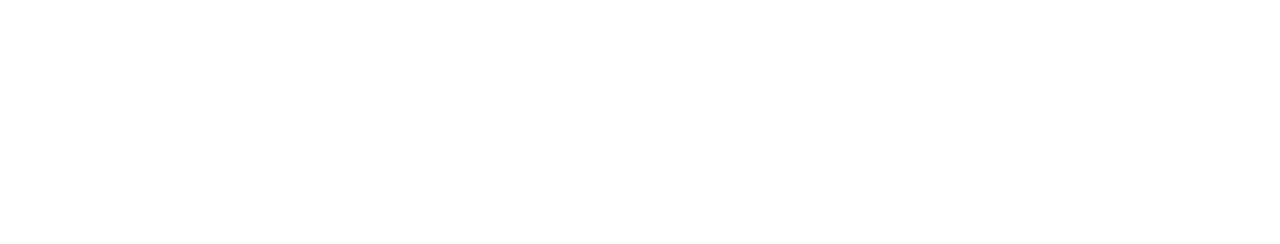
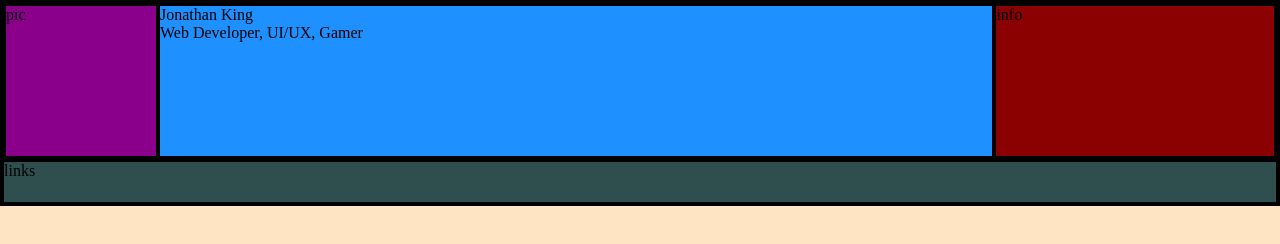
Before and after one commit to jonpking/portfolio_december2019, a plain HTML site: page index.html in a window 1280 px wide. Drawn offline with Linux system fonts and the light colour scheme.

Commit message:
set up basic layout and css for header

```diff
--- a/assets/css/style.css
+++ b/assets/css/style.css
@@ -0,0 +1,51 @@
+* {
+    padding: 0;
+    margin: 0;
+}
+
+body {
+    background-color: bisque;
+}
+
+.header {
+    display: flex;
+    flex-direction: column;
+    border: solid black 2px;
+    background-color: darkgoldenrod;
+}
+
+.personalDetailsWrapper {
+    flex-grow: 2;
+    display: flex;
+    flex-direction: row;
+    border: solid black 2px;
+    background-color: chocolate;
+}
+
+
+.personalPicture {
+    /* flex-grow: 1; */
+    border: solid black 2px;
+    background-color: darkmagenta;
+    height: 150px;
+    width: 150px;
+}
+
+.nameTextWrapper {
+    flex-grow: 5;
+    border: solid black 2px;
+    background-color: dodgerblue;
+}
+
+.personalInfo {
+    flex-grow: 2;
+    border: solid black 2px;
+    background-color: darkred;
+}
+
+.personalLinks {
+    flex-grow: 1;
+    border: solid black 2px;
+    background-color: darkslategrey;
+    height: 40px;
+}
--- a/index.html
+++ b/index.html
@@ -10,7 +10,27 @@
 </head>
 
 <body>
-
+    <div class="header">
+        <div class="personalDetailsWrapper">
+            <div class="personalPicture">
+                pic
+            </div>
+            <div class="nameTextWrapper">
+                <div class="nameText">
+                    Jonathan King
+                </div>
+                <div class="nameSubText">
+                    Web Developer, UI/UX, Gamer
+                </div>
+            </div>
+            <div class="personalInfo">
+                info
+            </div>
+        </div>
+        <div class="personalLinks">
+            links
+        </div>
+    </div>
 </body>
 
 </html>
```
